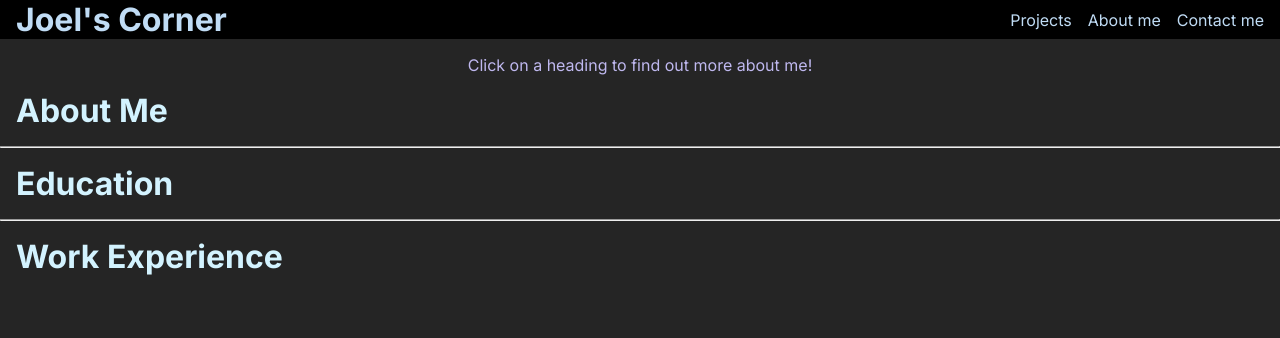
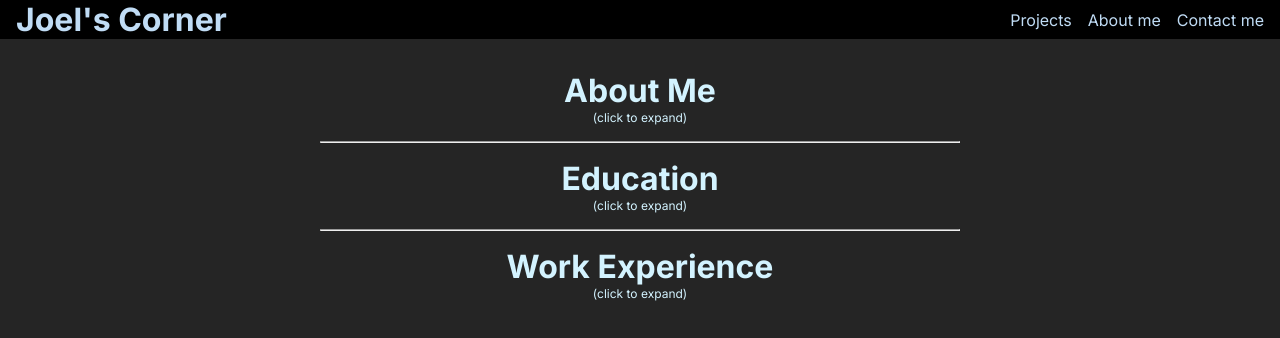
Before and after one commit to Neeblue/joels-corner, a React (Create React App) app: page /about in a window 1280 px wide. Shown: the top 338 px of the page. Built offline with nearby package versions, Linux system fonts and the light colour scheme.

Commit message:
Finished about me styling

```diff
--- a/src/about.json
+++ b/src/about.json
@@ -2,58 +2,58 @@
 {
     "About Me": [
         {
-            "Header": "My Hobbies",
-            "Subheader": "More details about me",
-            "Description": "This is a description of me"
+            "header": "My Hobbies",
+            "subheader": "More details about me",
+            "description": "This is a description of me"
         }
     ],
     "Education": [
         {
-            "Header": "Bachelor of Education",
-            "Subheader": "University of British Columbia",
-            "Description": "Bachelor of Education, Faculty of Education / Vancouver, BC / 2021 - 2022"
+            "header": "Bachelor of Education",
+            "subheader": "University of British Columbia",
+            "description": "Bachelor of Education, Faculty of Education / Vancouver, BC / 2021 - 2022"
         },
         {
-            "Header": "Bachelor of Science",
-            "Subheader": "University of British Columbia",
-            "Description": "Major in Biochemistry / Vancouver, BC / 2014 - 2017<br /><a target='_blank' href='https://sciencecoop.ubc.ca/prospective/what'>Co-operative Education Program</a> / Burnaby / 2015 - 2016"
+            "header": "Bachelor of Science",
+            "subheader": "University of British Columbia",
+            "description": "Major in Biochemistry / Vancouver, BC / 2014 - 2017<br /><a target='_blank' href='https://sciencecoop.ubc.ca/prospective/what'>Co-operative Education Program</a> / Burnaby / 2015 - 2016"
         },
         {
-            "Header": "Associates of Science",
-            "Subheader": "Kwantlen Polytechnic University",
-            "Description": "Associates degree in Science, Biology / Surrey, BC / 2011 - 2013"
+            "header": "Associates of Science",
+            "subheader": "Kwantlen Polytechnic University",
+            "description": "Associates degree in Science, Biology / Surrey, BC / 2011 - 2013"
         },
         {
-            "Header": "Online Courses",
-            "Subheader": "Thompson Rivers University",
-            "Description": "Faculty of Education Program pre-requisites / Distance Education / Jan 2021 - June 2021"
+            "header": "Online Courses",
+            "subheader": "Thompson Rivers University",
+            "description": "Faculty of Education Program pre-requisites / Distance Education / Jan 2021 - June 2021"
         }
     ],
     "Work Experience": [
         {
-            "Header": "Substitute Teacher",
-            "Subheader": "Surrey, BC / Sept 2022 - Present",
-            "Description": "Worked as a teacher on call in the Surrey district. I typically cover Science and BASES classes. <a target='_blank' href='https://www.surreyschools.ca/page/1113/bases'>BASES</a> is a program that helps students with learning or physical disabilities.<li>Worked in classes such as science, math, English, and tech.<li>Developed new material for the classroom and science labs.<li>Worked with complex students to assist them in their individual needs."
+            "header": "Substitute Teacher",
+            "subheader": "Surrey, BC / Sept 2022 - Present",
+            "description": "Worked as a teacher on call in the Surrey district. I typically cover Science and BASES classes. <a target='_blank' href='https://www.surreyschools.ca/page/1113/bases'>BASES</a> is a program that helps students with learning or physical disabilities.<ul><li>Worked in classes such as science, math, English, and tech.<li>Developed new material for the classroom and science labs.<li>Worked with complex students to assist them in their individual needs.</ul>"
         },
         {
-            "Header": "Science World - Community Field Experience",
-            "Subheader": "Vancouver, BC / May 2022 - June 2022",
-            "Description": "<li>Designed a web page for the Science World website that contains compiled resources for educators to use inside the classroom, and during field trips to Science World.<li>Assisted with inquiry-based workshops for numerous grades on field trips.<li>Performed multiple chemistry demonstrations to elementary classes.<li>Collaborated with Science World administration by discussing options and limitations for the web page.<li>Rotated through various science-based galleries while assisting guests with their queries."
+            "header": "Science World - Community Field Experience",
+            "subheader": "Vancouver, BC / May 2022 - June 2022",
+            "description": "<ul><li>Designed a web page for the Science World website that contains compiled resources for educators to use inside the classroom, and during field trips to Science World.<li>Assisted with inquiry-based workshops for numerous grades on field trips.<li>Performed multiple chemistry demonstrations to elementary classes.<li>Collaborated with Science World administration by discussing options and limitations for the web page.<li>Rotated through various science-based galleries while assisting guests with their queries.</ul>"
         },
         {
-            "Header": "Education Assistant",
-            "Subheader": "Pacific Academy / Surrey, BC / Sept 2019 - June 2021",
-            "Description": "<li>Instructor for Biology 12 for two terms between April 2019 and September 2020 which includes a transition to an online format as the school closed down due to COVID-19.<li>Online video lessons taught during the pandemic period using YouTube and Google Meet.<li>Designed a teaching website, written exams, oral exams, assignments, and quizzes for two Biology courses.<li>Worked with students with health conditions and disabilities, including those on the autism spectrum.<li>Regularly assist struggling students one-on-one with classwork and homework.<li>Acted as a teacher's assistant in numerous classroom settings.<li>High school librarian: Received and signed out novels and textbooks for classes.<li>Proctored final exams during exam seasons."
+            "header": "Education Assistant",
+            "subheader": "Pacific Academy / Surrey, BC / Sept 2019 - June 2021",
+            "description": "<ul><li>Instructor for Biology 12 for two terms between April 2019 and September 2020 which includes a transition to an online format as the school closed down due to COVID-19.<li>Online video lessons taught during the pandemic period using YouTube and Google Meet.<li>Designed a teaching website, written exams, oral exams, assignments, and quizzes for two Biology courses.<li>Worked with students with health conditions and disabilities, including those on the autism spectrum.<li>Regularly assist struggling students one-on-one with classwork and homework.<li>Acted as a teacher's assistant in numerous classroom settings.<li>High school librarian: Received and signed out novels and textbooks for classes.<li>Proctored final exams during exam seasons.</ul>"
         },
         {
-            "Header": "",
-            "Subheader": "",
-            "Description": ""
+            "header": "",
+            "subheader": "",
+            "description": ""
         },
         {
-            "Header": "",
-            "Subheader": "",
-            "Description": ""
+            "header": "",
+            "subheader": "",
+            "description": ""
         }
     ]
 }
--- a/src/pages/About.css
+++ b/src/pages/About.css
@@ -1,33 +1,45 @@
-.Collapsible .section {
-    margin: 1rem;
+.about-container {
+    max-width: 50vw;
+    margin: auto;
+    margin-top: 2rem;
+
+
+    @media screen and (max-width: 768px) {
+        max-width: 90vw;
+        text-align: center;
+    }
+}
+
+/* .section: Education, Work History, About you etc. */
+.about-container .section {
+    text-align: center;
+    cursor: pointer;
     font-size: 2rem;
     font-weight: bold;
-    cursor: pointer;
     color: rgb(211, 243, 255);
 }
 
-.container {
-    display: grid;
-    justify-content: center;
-    align-items: center;
-    margin-top: 2rem;
+.about-container .header {
+    cursor: pointer;
+    font-size: 1.5rem;
+    font-weight: bold;
+    color: rgb(211, 243, 255);
+    margin: 0.5rem;
 }
 
-.container .box .description {
-    margin-bottom: 1rem;
-    max-width: 50vw;
-    margin-left: 1rem;
-    @media screen and (max-width: 768px) {
-        max-width: 90vw;
-    }
+.about-container .description {
+    margin: 0.5rem 2rem;
 }
 
-.container .box .header {
-    font-weight: bold;
-    font-size: 1.5rem;
+.about-container hr {
+    margin: 1rem 0;
 }
 
-.container .box .subheader {
-    margin-bottom: 0.5rem;
-    font-size: 1.2rem;
+.about-container ul {
+    padding-left: 20px;
 }
+
+.about-container .expand-text {
+    font-size: 0.75rem;
+    font-weight: normal;
+}
--- a/src/pages/About.js
+++ b/src/pages/About.js
@@ -32,7 +32,6 @@ export default function About() {
 
     return (
         <div className='about-container'>
-            <div className='intro'>Click on a heading to find out more about me!</div>
             {Object.entries(about).map(([section, items]) => (
                 <div key={section}>
                     <Collapsible
@@ -43,6 +42,7 @@ export default function About() {
                                 onClick={() => toggleSection(section)}
                             >
                                 {section}
+                                <div className='expand-text'>(click to expand)</div>
                             </div>
                         }
                         open={activeSection === section}
@@ -56,6 +56,7 @@ export default function About() {
                                             onClick={() => toggleItem(item)}
                                         >
                                             {item.header}
+                                            <div className='expand-text'>(click to expand)</div>
                                         </div>
                                     }
                                     open={activeItem === item}
```
